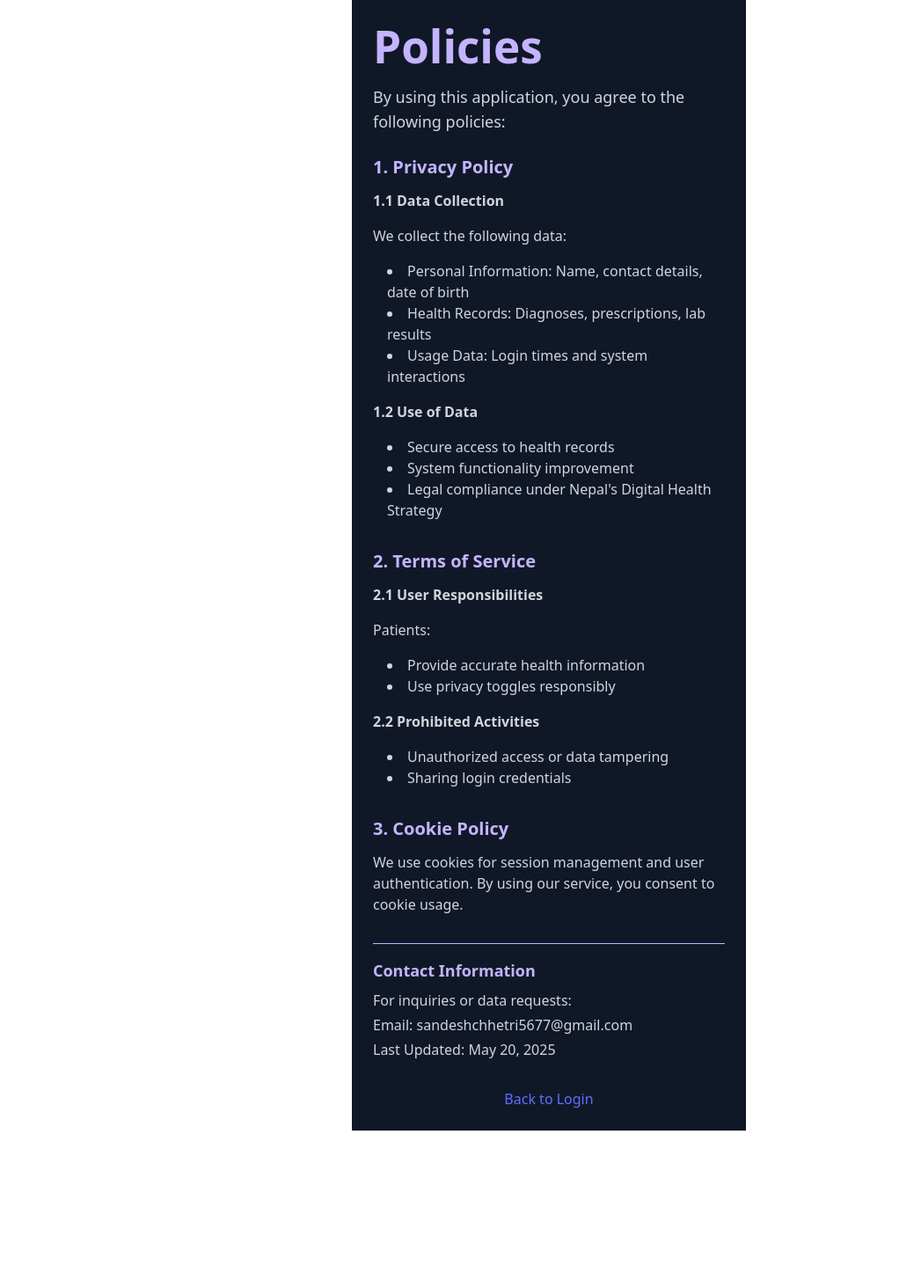
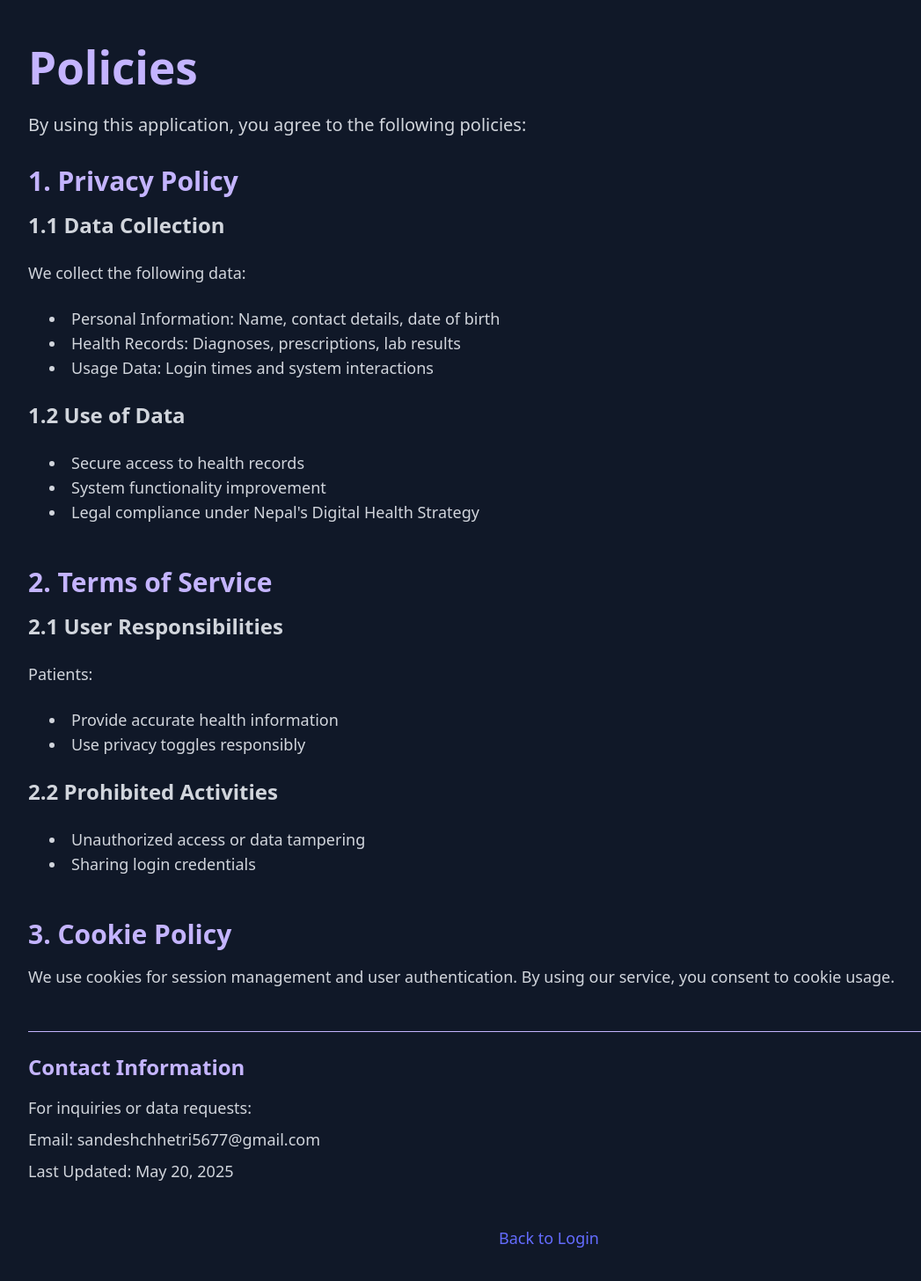
Before and after one commit to Jerry7675/pms, a React (Vite) app: page /policies in a window 1280 px wide. Shown: the top 1456 px of the page at 88% size, without its empty margins (16-1063 px from the left). Before the commit the page ends 1285 px from the top, so only its background shows below. Built offline with nearby package versions, Linux system fonts and the light colour scheme.

Commit message:
fixed color combination / hierarchy for policy page

```diff
--- a/src/Login_form.jsx
+++ b/src/Login_form.jsx
@@ -1,12 +1,9 @@
 // Login_form.jsx
 import React, { useState } from 'react';
-import { Link, useNavigate } from 'react-router-dom'
-
-
-
+import { Link } from 'react-router-dom'
 
 function Login_form() {
-  const navigate = useNavigate()
+  // const navigate = useNavigate()
   const [formData, setFormData] = useState({
     email: '',
   });
@@ -24,17 +21,17 @@ function Login_form() {
   };
 
   return (
-    <main className="min-h-screen bg-gray-800 flex items-center justify-center">
-      <div className="w-96 backdrop-blur-lg bg-opacity-80 rounded-lg shadow-lg p-5 bg-gray-900 text-white">
-        <h2 className="text-2xl font-bold pb-5">Welcome</h2>
+    <main className="min-h-screen bg-gradient-to-r from-purple-600 via-indigo-600 to-blue-600 flex items-center justify-center">
+      <div className="w-96 backdrop-blur-lg bg-opacity-90 rounded-lg shadow-lg p-5 bg-gray-800 text-white">
+        <h2 className="text-2xl font-bold pb-5 text-center text-yellow-300">Welcome</h2>
         <form onSubmit={handleSubmit}>
           {/* Name Input */}
           <div className="mb-4">
-            <label htmlFor="name" className="block mb-2 text-sm font-medium">Your name</label>
+            <label htmlFor="name" className="block mb-2 text-sm font-medium text-yellow-200">Your name</label>
             <input
               type="text"
               id="name"
-              className="bg-gray-100 border border-gray-300 text-gray-900 text-sm rounded-lg focus:ring-2 focus:ring-blue-500 focus:border-blue-500 w-full py-2.5 px-4"
+              className="bg-gray-700 border border-gray-500 text-white text-sm rounded-lg focus:ring-2 focus:ring-yellow-400 focus:border-yellow-400 w-full py-2.5 px-4"
               placeholder="Sandesh Poudel Chhetri"
               required
               value={formData.name}
@@ -44,11 +41,11 @@ function Login_form() {
 
           {/* Email Input */}
           <div className="mb-4">
-            <label htmlFor="email" className="block mb-2 text-sm font-medium">Your email</label>
+            <label htmlFor="email" className="block mb-2 text-sm font-medium text-yellow-200">Your email</label>
             <input
               type="email"
               id="email"
-              className="bg-gray-100 border border-gray-300 text-gray-900 text-sm rounded-lg focus:ring-2 focus:ring-blue-500 focus:border-blue-500 w-full py-2.5 px-4"
+              className="bg-gray-700 border border-gray-500 text-white text-sm rounded-lg focus:ring-2 focus:ring-yellow-400 focus:border-yellow-400 w-full py-2.5 px-4"
               placeholder="Yourmail@gmail.com"
               required
               value={formData.email}
@@ -58,11 +55,11 @@ function Login_form() {
 
           {/* Password Input */}
           <div className="mb-4">
-            <label htmlFor="password" className="block mb-2 text-sm font-medium">Your password</label>
+            <label htmlFor="password" className="block mb-2 text-sm font-medium text-yellow-200">Your password</label>
             <input
               type="password"
               id="password"
-              className="bg-gray-100 border border-gray-300 text-gray-900 text-sm rounded-lg focus:ring-2 focus:ring-blue-500 focus:border-blue-500 w-full py-2.5 px-4"
+              className="bg-gray-700 border border-gray-500 text-white text-sm rounded-lg focus:ring-2 focus:ring-yellow-400 focus:border-yellow-400 w-full py-2.5 px-4"
               placeholder="*********"
               required
               value={formData.password}
@@ -72,24 +69,21 @@ function Login_form() {
 
           <div className="flex items-center justify-between mb-4">
             <button
-
               type="submit"
-              className="text-white bg-violet-600 hover:bg-purple-700 focus:ring-2 focus:ring-blue-500 font-medium rounded-lg text-sm py-2.5 px-5 w-full sm:w-auto"
+              className="text-white bg-yellow-500 hover:bg-yellow-600 focus:ring-2 focus:ring-yellow-400 font-medium rounded-lg text-sm py-2.5 px-5 w-full sm:w-auto"
             >
               SignIn
             </button>
-            <div className="flex items-center text-sm">
+            <div className="flex items-center text-sm text-yellow-200">
               <p>Don't have an account?</p>
               <p className="underline cursor-pointer ml-1"><Link to="/register">Sign Up here</Link></p>
             </div>
           </div>
-          <div className=" text-sm">
-              <p className="underline cursor-pointer ml-1 flex justify-center"><Link to="/forgot">Forgot Password?</Link></p>
+          <div className="text-sm">
+              <p className="underline cursor-pointer ml-1 flex justify-center text-yellow-200"><Link to="/forgot">Forgot Password?</Link></p>
             </div>
         </form>
       </div>
-
-
     </main>
   );
 }
--- a/src/Policies.jsx
+++ b/src/Policies.jsx
@@ -3,25 +3,25 @@ import { Link } from 'react-router-dom';
 
 function Policies() {
   return (
-    <div className='w-full max-w-md mx-auto p-6 bg-gray-900 min-h-screen'>
-      <h1 className='text-2xl font-bold mb-4 text-violet-300'>Policies</h1>
-      <p className='text-lg mb-6 text-gray-300'>By using this application, you agree to the following policies:</p>
+    <div className='w-full mx-auto p-12 bg-gray-900 min-h-screen'>
+      <h1 className='text-4xl font-extrabold mb-6 text-violet-300'>Policies</h1>
+      <p className='text-xl mb-8 text-gray-300'>By using this application, you agree to the following policies:</p>
 
-      <div className='space-y-8 text-gray-300'>
+      <div className='space-y-12 text-gray-300'>
         {/* Privacy Policy */}
         <section>
-          <h2 className='text-xl font-bold mb-3 text-violet-300'>1. Privacy Policy</h2>
-          <div className='space-y-4'>
-            <h3 className='font-semibold'>1.1 Data Collection</h3>
-            <p>We collect the following data:</p>
-            <ul className='list-disc list-inside ml-4'>
+          <h2 className='text-3xl font-bold mb-4 text-violet-300'>1. Privacy Policy</h2>
+          <div className='space-y-6'>
+            <h3 className='text-2xl font-semibold'>1.1 Data Collection</h3>
+            <p className='text-lg'>We collect the following data:</p>
+            <ul className='list-disc list-inside ml-6 text-lg'>
               <li>Personal Information: Name, contact details, date of birth</li>
               <li>Health Records: Diagnoses, prescriptions, lab results</li>
               <li>Usage Data: Login times and system interactions</li>
             </ul>
 
-            <h3 className='font-semibold mt-4'>1.2 Use of Data</h3>
-            <ul className='list-disc list-inside ml-4'>
+            <h3 className='text-2xl font-semibold mt-6'>1.2 Use of Data</h3>
+            <ul className='list-disc list-inside ml-6 text-lg'>
               <li>Secure access to health records</li>
               <li>System functionality improvement</li>
               <li>Legal compliance under Nepal's Digital Health Strategy</li>
@@ -31,17 +31,17 @@ function Policies() {
 
         {/* Terms of Service */}
         <section>
-          <h2 className='text-xl font-bold mb-3 text-violet-300'>2. Terms of Service</h2>
-          <div className='space-y-4'>
-            <h3 className='font-semibold'>2.1 User Responsibilities</h3>
-            <p>Patients:</p>
-            <ul className='list-disc list-inside ml-4'>
+          <h2 className='text-3xl font-bold mb-4 text-violet-300'>2. Terms of Service</h2>
+          <div className='space-y-6'>
+            <h3 className='text-2xl font-semibold'>2.1 User Responsibilities</h3>
+            <p className='text-lg'>Patients:</p>
+            <ul className='list-disc list-inside ml-6 text-lg'>
               <li>Provide accurate health information</li>
               <li>Use privacy toggles responsibly</li>
             </ul>
 
-            <h3 className='font-semibold mt-4'>2.2 Prohibited Activities</h3>
-            <ul className='list-disc list-inside ml-4'>
+            <h3 className='text-2xl font-semibold mt-6'>2.2 Prohibited Activities</h3>
+            <ul className='list-disc list-inside ml-6 text-lg'>
               <li>Unauthorized access or data tampering</li>
               <li>Sharing login credentials</li>
             </ul>
@@ -50,23 +50,23 @@ function Policies() {
 
         {/* Cookie Policy */}
         <section>
-          <h2 className='text-xl font-bold mb-3 text-violet-300'>3. Cookie Policy</h2>
-          <p>We use cookies for session management and user authentication. By using our service, you consent to cookie usage.</p>
+          <h2 className='text-3xl font-bold mb-4 text-violet-300'>3. Cookie Policy</h2>
+          <p className='text-lg'>We use cookies for session management and user authentication. By using our service, you consent to cookie usage.</p>
         </section>
 
         {/* Contact Information */}
-        <section className='mt-8 border-t pt-4 border-violet-300'>
-          <h2 className='text-lg font-bold text-violet-300'>Contact Information</h2>
-          <p className='mt-2'>For inquiries or data requests:</p>
-          <p className='mt-1'>Email: sandeshchhetri5677@gmail.com</p>
-          <p className='mt-1'>Last Updated: May 20, 2025</p>
+        <section className='mt-12 border-t pt-6 border-violet-300'>
+          <h2 className='text-2xl font-bold text-violet-300'>Contact Information</h2>
+          <p className='mt-4 text-lg'>For inquiries or data requests:</p>
+          <p className='mt-2 text-lg'>Email: sandeshchhetri5677@gmail.com</p>
+          <p className='mt-2 text-lg'>Last Updated: May 20, 2025</p>
         </section>
       </div>
 
-      <div className='mt-8 text-center'>
+      <div className='mt-12 text-center'>
         <Link
           to="/"
-          className='text-violet-300 hover:text-violet-400 transition-colors'
+          className='text-violet-300 hover:text-violet-400 active:text-violet-500 transition-colors duration-200 ease-in-out transform hover:scale-105 active:scale-95 text-lg font-medium'
         >
           Back to Login
         </Link>
--- a/src/Registration.jsx
+++ b/src/Registration.jsx
@@ -31,16 +31,16 @@ function Registration() {
     };
 
     return (
-        <div className="h-screen w-screen bg-gray-800 pt-10">
-            <div className="max-w-xl mx-auto bg-violet-900 text-white py-8 px-4 shadow sm:rounded-lg sm:px-10">
+        <div className="h-screen w-screen bg-gray-900 pt-10">
+            <div className="max-w-xl mx-auto bg-purple-800 text-gray-100 py-8 px-4 shadow-lg sm:rounded-lg sm:px-10">
                 <form onSubmit={handleSubmit} className="flex-col space-y-4">
                     {/* Email Input */}
                     <div className="flex flex-col space-y-2">
-                        <label className="block font-medium">Email Address</label>
+                        <label className="block font-medium text-gray-200">Email Address</label>
                         <input
                             type="email"
                             id="email"
-                            className="shadow-sm block w-full py-2 sm:text-sm rounded-md bg-gray-900 px-2 disabled:bg-red-200 border-gray-300 focus:ring-primary-500 focus:border-primary-500 placeholder-gray-400 focus:outline-none"
+                            className="shadow-sm block w-full py-2 sm:text-sm rounded-md bg-gray-800 px-2 border-gray-600 focus:ring-purple-500 focus:border-purple-500 placeholder-gray-500 focus:outline-none"
                             value={formData.email}
                             onChange={handleChange}
                             required
@@ -50,13 +50,13 @@ function Registration() {
 
                     {/* Password Inputs */}
                     <div className="flex flex-col space-y-2">
-                        <label className="block font-medium">
-                            Password <span className="text-gray-200 font-base text-sm">(Min. 6 Characters)</span>
+                        <label className="block font-medium text-gray-200">
+                            Password <span className="text-gray-400 font-base text-sm">(Min. 6 Characters)</span>
                         </label>
                         <input
                             type="password"
                             id="password"
-                            className="shadow-sm block w-full py-2 bg-gray-900 px-2 sm:text-sm rounded-md border-gray-300 focus:ring-primary-500 focus:border-primary-500 placeholder-gray-400 focus:outline-none"
+                            className="shadow-sm block w-full py-2 bg-gray-800 px-2 sm:text-sm rounded-md border-gray-600 focus:ring-purple-500 focus:border-purple-500 placeholder-gray-500 focus:outline-none"
                             value={formData.password}
                             onChange={handleChange}
                             minLength="6"
@@ -66,11 +66,11 @@ function Registration() {
                     </div>
 
                     <div className="flex flex-col space-y-2">
-                        <label className="block font-medium">Confirm Password</label>
+                        <label className="block font-medium text-gray-200">Confirm Password</label>
                         <input
                             type="password"
                             id="confirmPassword"
-                            className="shadow-sm block w-full py-2 bg-gray-900 px-2 sm:text-sm rounded-md border-gray-300 focus:ring-primary-500 focus:border-primary-500 placeholder-gray-400 focus:outline-none"
+                            className="shadow-sm block w-full py-2 bg-gray-800 px-2 sm:text-sm rounded-md border-gray-600 focus:ring-purple-500 focus:border-purple-500 placeholder-gray-500 focus:outline-none"
                             value={formData.confirmPassword}
                             onChange={handleChange}
                             minLength="6"
@@ -78,17 +78,17 @@ function Registration() {
                             required
                         />
                         {formData.confirmPassword && !passwordsMatch && (
-                            <p className="text-red-400 text-sm mt-1">Passwords do not match!</p>
+                            <p className="text-red-500 text-sm mt-1">Passwords do not match!</p>
                         )}
                     </div>
 
                     {/* Name Input */}
                     <div className="flex flex-col space-y-2">
-                        <label className="block font-medium">First and Last Name</label>
+                        <label className="block font-medium text-gray-200">First and Last Name</label>
                         <input
                             type="text"
                             id="name"
-                            className="shadow-sm block w-full py-2 sm:text-sm rounded-md bg-gray-900 px-2 border-gray-300 focus:ring-primary-500 focus:border-primary-500 placeholder-gray-400 focus:outline-none"
+                            className="shadow-sm block w-full py-2 sm:text-sm rounded-md bg-gray-800 px-2 border-gray-600 focus:ring-purple-500 focus:border-purple-500 placeholder-gray-500 focus:outline-none"
                             value={formData.name}
                             onChange={handleChange}
                             required
@@ -98,20 +98,20 @@ function Registration() {
 
                     {/* Terms Checkbox */}
                     <div className="flex flex-col space-y-2">
-                        <label className="block font-normal flex items-start space-x-2">
+                        <label className="font-normal flex items-start space-x-2 text-gray-200">
                             <div>
                                 <input
                                     type="checkbox"
                                     id="agreedToTerms"
-                                    className="h-4 w-4 rounded border-gray-300 focus:ring-indigo-500 text-indigo-600"
+                                    className="h-4 w-4 rounded border-gray-600 focus:ring-purple-500 text-purple-600"
                                     checked={formData.agreedToTerms}
                                     onChange={handleChange}
                                     required
                                 />
                             </div>
                             <div>
-                                I agree to the <a href="Policies" target="_blank" className="text-indigo-300 hover:text-indigo-200">Privacy,Policies</a> and
-                                <a href="Policies" target="_blank" className="text-indigo-300 hover:text-indigo-200"> Terms</a>
+                                I agree to the <a href="Policies" target="_blank" className="text-purple-300 hover:text-purple-200">Privacy, Policies</a> and
+                                <a href="Policies" target="_blank" className="text-purple-300 hover:text-purple-200"> Terms</a>
                             </div>
                         </label>
                     </div>
@@ -121,20 +121,18 @@ function Registration() {
                         <button
                             className={`inline-flex items-center justify-center px-4 py-2.5 border border-transparent text-sm font-medium rounded-md shadow-sm focus:outline-none ring-2 ring-offset-2 ${
                                 canSubmit
-                                    ? 'bg-indigo-600 hover:bg-indigo-700 text-white'
-                                    : 'bg-gray-400 cursor-not-allowed text-gray-700'
+                                    ? 'bg-purple-600 hover:bg-purple-700 text-white'
+                                    : 'bg-gray-500 cursor-not-allowed text-gray-300'
                             } w-full transition-colors`}
                             type="submit"
                             disabled={!canSubmit}
                         >
                             Sign Up
                         </button>
-
                     </div>
-                    <div className='flex justify-center'><Link to="/">Already have an account? Login here</Link></div>
+                    <div className='flex justify-center text-gray-300'><Link to="/">Already have an account? Login here</Link></div>
                 </form>
             </div>
-
         </div>
     );
 }
```
